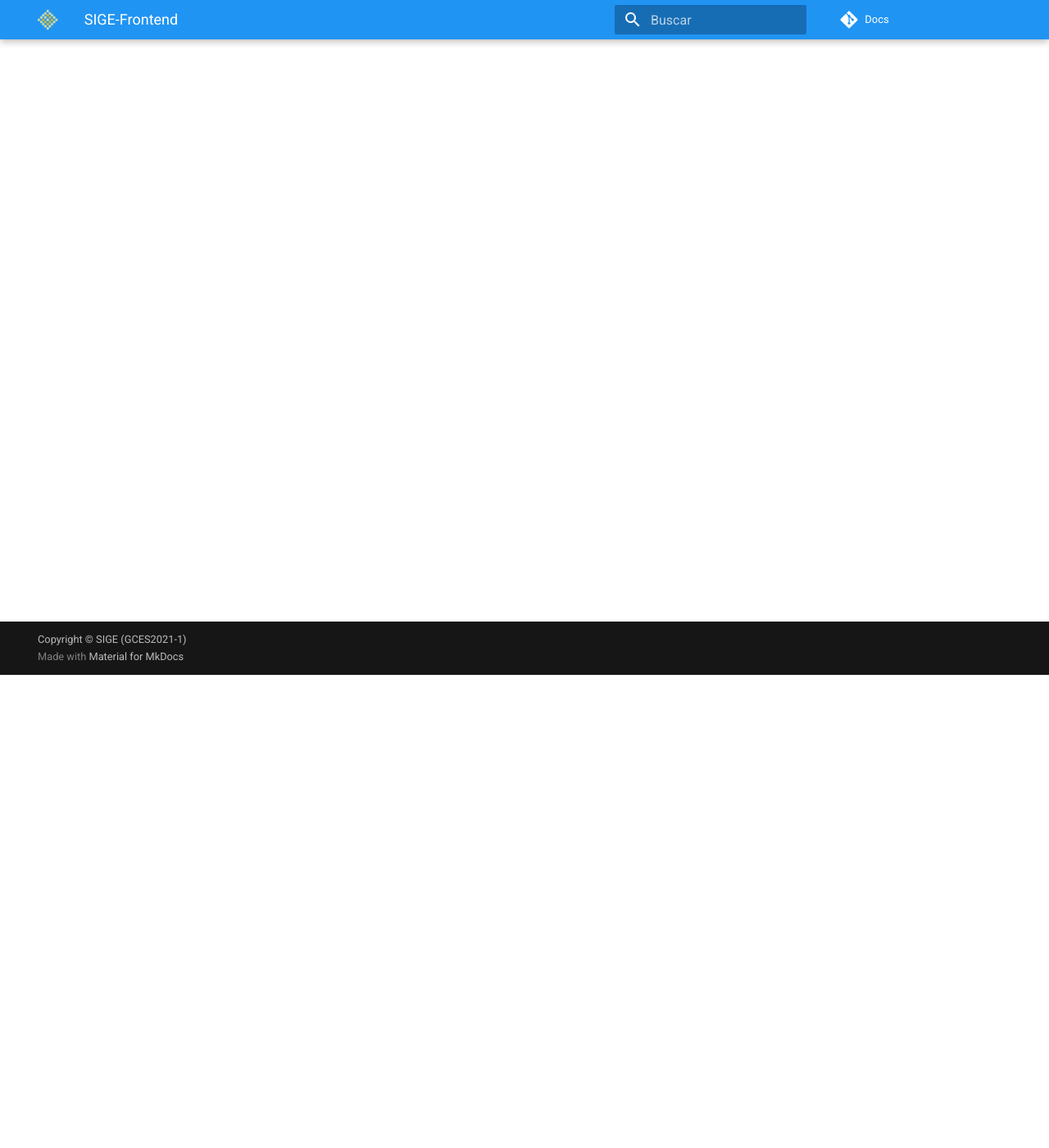
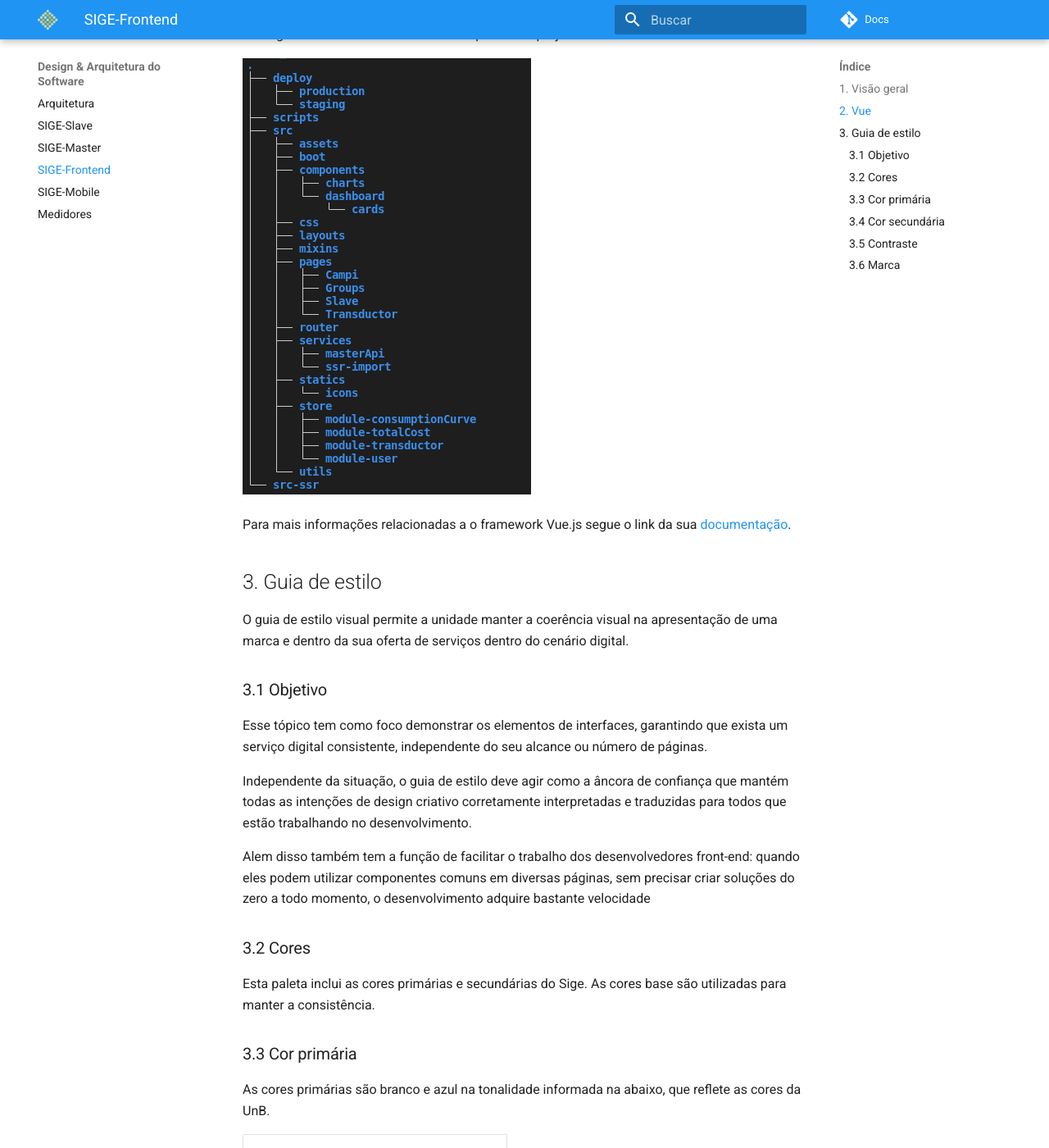
Before and after one commit to lappis-unb/docs, an MkDocs documentation site: the page built from docs/design-arquitetura/frontend.md, in a window 1280 px wide and 1400 px high, scrolled down 577 px. Shown: the whole window at 82% size. Built offline with MkDocs 1.6.1 and Material for MkDocs 9.7.7, drawn with Linux system fonts in a browser that asks for light colours; comment, search, counter and statistics services are not loaded; some of the changed text lies outside the part shown.

Commit message:
Fix data of file

```diff
--- a/docs/design-arquitetura/frontend.md
+++ b/docs/design-arquitetura/frontend.md
@@ -1 +1,63 @@
-# TODO: Escrever esse documento!
+# Arquitetura - Front
+
+## 1. Visão geral
+
+O Sistema de Gestão Energética SIGE-UnB, desenvolvido pela Universidade de Brasília (Brasil) em parceria com a CEB (Companhia Energética de Brasília), é um aplicativo web desenvolvido para auxiliar no monitoramento e gerenciamento do consumo de energia da Universidade de Brasília e distribuição.
+
+Ele é construido utilizando o framework [Vue.js](https://vuejs.org/v2/guide/), javascript, html e scss.
+
+## 2. Vue
+
+Segundo a documentação do proprio Vue.js é uma estrutura progressiva para construir interfaces de usuário. Este é um framework que utiliza componentes, que utilizam de props e Eventos para se comunicar.
+
+A imagem abaixo mostra a estrutura de pastas do projeto:
+
+![Tree Front](./images/tree_front.png)
+
+Para mais informações relacionadas a o framework Vue.js segue o link da sua [documentação](https://vuejs.org/v2/guide/).
+
+## 3. Guia de estilo
+
+O guia de estilo visual permite a unidade manter a coerência visual na apresentação de uma marca e dentro da sua oferta de serviços dentro do cenário digital.
+
+### 3.1 Objetivo
+
+Esse tópico tem como foco demonstrar os elementos de interfaces, garantindo que exista um serviço digital consistente, independente do seu alcance ou número de páginas.
+
+Independente da situação, o guia de estilo deve agir como a âncora de confiança que mantém todas as intenções de design criativo corretamente interpretadas e traduzidas para todos que estão trabalhando no desenvolvimento.
+
+Alem disso também tem a função de facilitar o trabalho dos desenvolvedores front-end: quando eles podem utilizar componentes comuns em diversas páginas, sem precisar criar soluções do zero a todo momento, o desenvolvimento adquire bastante velocidade
+
+### 3.2 Cores
+
+Esta paleta inclui as cores primárias e secundárias do Sige. As cores base são utilizadas para manter a consistência.
+
+### 3.3 Cor primária
+
+As cores primárias são branco e azul na tonalidade informada na abaixo, que reflete as cores da UnB.
+
+|Hexadecimal|RGB|Nome|
+|-|-|-|
+|#00417e |0, 65, 126, 1|Congress Blue|
+
+![Primary color](./images/prim_color.png)
+
+
+### 3.4 Cor secundária
+
+|Hexadecimal|RGB|Nome|
+|-|-|-|
+|#26a69a |38, 166, 154, 1|Congress Blue|
+
+![Secondary color](./images/sec_color.png)
+
+### 3.5 Contraste
+
+Estas cores demonstram otimo contraste, além de possuir uma nota ótima em acessibilidade.
+
+![Contrast color](./images/contraste.png)
+
+
+### 3.6 Marca
+
+![Logo](./images/logo.png)
```
